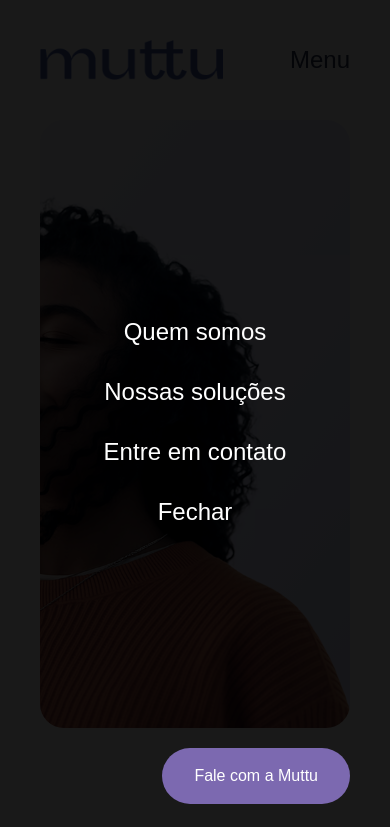
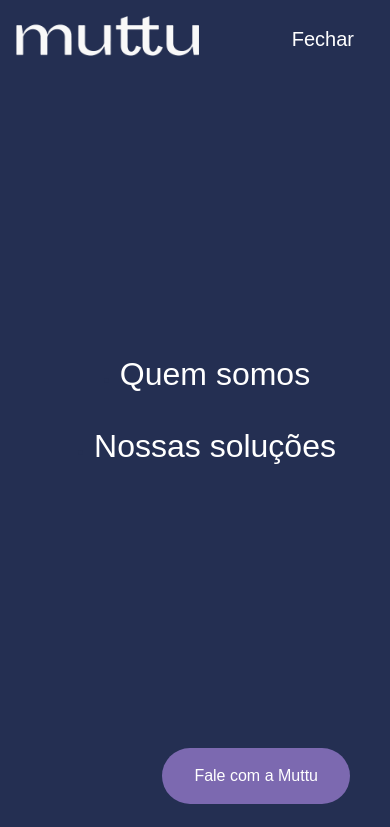
Before and after one commit to tuxxxu/muttu, a plain HTML site: page index.html in a window 390 px wide. Both pictures are taken after a click on the link "Menu". Shown: the top 827 px of the page. Drawn offline with Linux system fonts and the light colour scheme; a web font is replaced by a local one.

Commit message:
🧚🏽‍♀️ Added menu adjusments

```diff
--- a/index.html
+++ b/index.html
@@ -12,12 +12,17 @@
 </head>
 <body>
     <a class="button" href="https://wa.me/5511913564050?text=Ol%C3%A1%20Muttu!" target="_blank" rel="noopener noreferrer">Fale com a Muttu</a>
-    <div class="menu" id="menuOverlay">
-        <a href="#about">Quem somos</a>
-        <a href="#features">Nossas soluções</a>
-        <a href="https://wa.me/5511913564050?text=Ol%C3%A1%20Muttu!">Entre em contato</a>
-        <a class="menu" id="closeMenuBtn">Fechar</a>
-    </div>
+    </section>
+
+    <section class="menu mobile">
+        <img src="assets/img/logo-i.png" alt="Muttu Logo">
+        <a class="close btn-menu"  href="#">Fechar</a>
+    <ul>
+        <li><a href="#about">Quem somos</a></li>
+        <li><a href="#features">Nossas soluções</a></li>
+    </ul>
+    </section>
+
     <header>
         <img src="assets/img/logo.png" alt="Muttu Logo">
         <ul>
@@ -25,13 +30,14 @@
             <li><a href="#features">Nossas soluções</a></li>
             <li><a href="https://wa.me/5511913564050?text=Ol%C3%A1%20Muttu!" target="_blank">Entre em contato</a></li>
         </ul>
+        <a class="btn-menu" href="#">Menu</a>
+    </header>
 
-        <a class="menu" id="openMenuBtn">Menu</a>
-    </header>
     <section class="hero">
         <h1>Atenda à NR-1 e<br>fortaleça a saúde<br>mental no ambiente<br>de trabalho</h1>
         <p>A Muttu é especializada em saúde mental<br>corporativa, oferecendo soluções completas<br>para empresas que precisam atender às<br>exigências da Norma Regulamentadora NR-1</p>
     </section>
+
     <section id="about" class="about">
         <h1>Como integrar saúde mental<br>corporativa e conformidade com a NR-1</h1>
         <span class="wrap">
@@ -39,14 +45,17 @@
             <p>Nosso processo é simples e eficaz: acolhimento sigiloso da demanda, encaminhamento para o profissional adequado, execução online das ações e entrega de relatórios estratégicos que apoiam o GRO e o PGR, sempre preservando o sigilo clínico.</p>
         </span>
     </section>
+
     <section class="highlight">
         <h1>Comece agora a alinhar saúde<br>mental e conformidade legal</h1>
         <p>A Muttu é a parceira certa para empresas que querem unir saúde mental corporativa, gestão de riscos psicossociais e cumprimento da NR-1. Nossas soluções fortalecem equipes, reduzem custos com afastamentos e constroem um ambiente de trabalho saudável e seguro.</p>
     </section>
+
     <section class="chart">
         <h1>Afastamento por saúde<br>mental entre 2014 a 2024</h1>
         <img src="assets/img/chart.png">
     </section>
+
     <section id="features" class="features">
         <h1>Soluções alinhadas à NR-1<br>e ao bem-estar corporativo</h1>
         <span class="wrap">
@@ -74,6 +83,7 @@
             </span>
         </span>
     </section>
+
     <footer>
         <img src="assets/img/logo.png" alt="Muttu Logo">
         <p>Mentes saudáveis e resultados fortes</p>
--- a/main.css
+++ b/main.css
@@ -88,7 +88,7 @@ header {
     justify-content: space-between;
     align-items: center;
   }
-  header img {
+  header img, .menu img {
     max-height: 40px;
     height: auto;
   }
@@ -234,13 +234,16 @@ footer {
   padding: 18px 36px;
 }
 
-.menu{
+.mobile, menu, .btn-menu{
   display: none;
 }
 
 /* Mobile Adjusments*/
 
 @media only screen and (max-width: 767px) {
+  body{
+    padding: 16px;
+  }
   h1 {
     font-size: 32px;
   }
@@ -250,8 +253,20 @@ footer {
   header ul{
     display: none;
   }
-  .hero h1, .hero p{
+ .hero p{
     display: none;
+  }
+  .hero{
+    background: url(assets/img/people.png) center bottom / auto 88% no-repeat, linear-gradient(126.7deg, #F6F6FE 0%, #E6E8FF 49.34%, #D6DAF7 98.69%);
+    padding: 0;
+  }
+  .hero h1{
+    padding: 40px;
+    width: 100%;
+    color: #fff;
+    background-color: #242f52a3;
+    backdrop-filter: blur(10px);
+    border-radius: 0 0 24px 24px;
   }
   .about .wrap{
     display: flex;
@@ -292,42 +307,47 @@ footer {
     flex-direction: column;
     gap: 24px;
   }
-  .menu{
+  footer p{
+    text-align: center;
+  }
+
+  .mobile{
     display: block;
   }
-
- #openMenuBtn {
-    color: #242F52;
-    font-size: 24px;
-    cursor: pointer;
+  .menu{
+    z-index: 1;
+    display: none;
+    position: fixed;
+    right: 0;
+    top: 0;
+    width: 100%;
+    height: 100%;
+    background-color: #242f52;
   }
-
-  #menuOverlay {
+  .menu img{
+    margin: 16px;
+  }
+  .menu ul{
+    display: flex;
+    height: 80vh;
+    flex-direction: column;
+    align-items: center;
+    justify-content: center;
+    gap: 24px;
+  }
+  .menu li a{
+    font-size: 32px;
+    color: #fff;
+  }
+  .btn-menu{
+    display: block;
+    font-size: 20px;
+    padding: 8px 20px;
+  }
+  .menu .close{
     position: fixed;
-    top: 0; left: 0;
-    width: 100%; height: 100%;
-    background: rgba(0,0,0,0.9);
-    display: none;
-    flex-direction: column;
-    justify-content: center;
-    align-items: center;
-    gap: 24px;
-    z-index: 2000;
+    right: 16px;
+    top: 16px;
+    color: #fff;
   }
-
-  #menuOverlay a, #menuOverlay button {
-    color: #fff;
-    font-size: 24px;
-    text-decoration: none;
-    background: none;
-    border: none;
-    cursor: pointer;
-    display: block;
-  }
-
-  #closeMenuBtn{
-    display: none;
-    z-index: 99999;
-  }
-
 }
--- a/main.js
+++ b/main.js
@@ -1,11 +1,35 @@
-  const openBtn = document.getElementById("openMenuBtn");
-  const closeBtn = document.getElementById("closeMenuBtn");
-  const overlay = document.getElementById("menuOverlay");
+document.addEventListener('DOMContentLoaded', function() {
+  var menu = document.querySelector('section.menu.mobile');
+  var openBtn = document.querySelector('header a.btn-menu');
+  var closeBtn = document.querySelector('section.menu.mobile a.close.btn-menu');
+  var aboutLink = document.querySelector('section.menu.mobile a[href="#about"]');
+  var featuresLink = document.querySelector('section.menu.mobile a[href="#features"]');
 
-  openBtn.addEventListener("click", () => {
-    overlay.style.display = "flex";
+  if (!menu || !openBtn || !closeBtn) return;
+
+  // abre o menu
+  openBtn.addEventListener('click', function(e) {
+    e.preventDefault();
+    menu.style.display = 'block';
   });
 
-  closeBtn.addEventListener("click", () => {
-    overlay.style.display = "none";
+  // fecha o menu
+  closeBtn.addEventListener('click', function(e) {
+    e.preventDefault();
+    menu.style.display = 'none';
   });
+
+  // fecha o menu ao clicar em "Quem somos"
+  if (aboutLink) {
+    aboutLink.addEventListener('click', function() {
+      menu.style.display = 'none';
+    });
+  }
+
+  // fecha o menu ao clicar em "Nossas soluções"
+  if (featuresLink) {
+    featuresLink.addEventListener('click', function() {
+      menu.style.display = 'none';
+    });
+  }
+});
```
Also changed, not shown: assets/img/logo-i.png (added).
